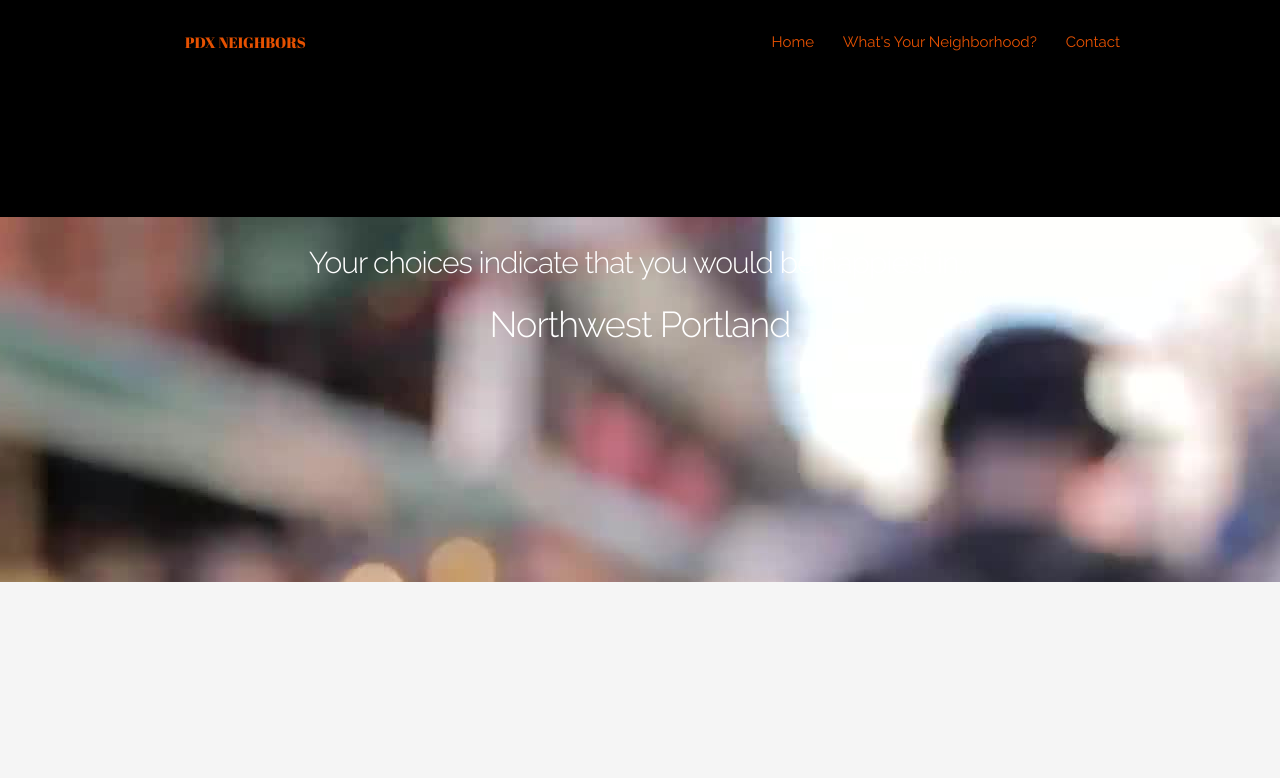
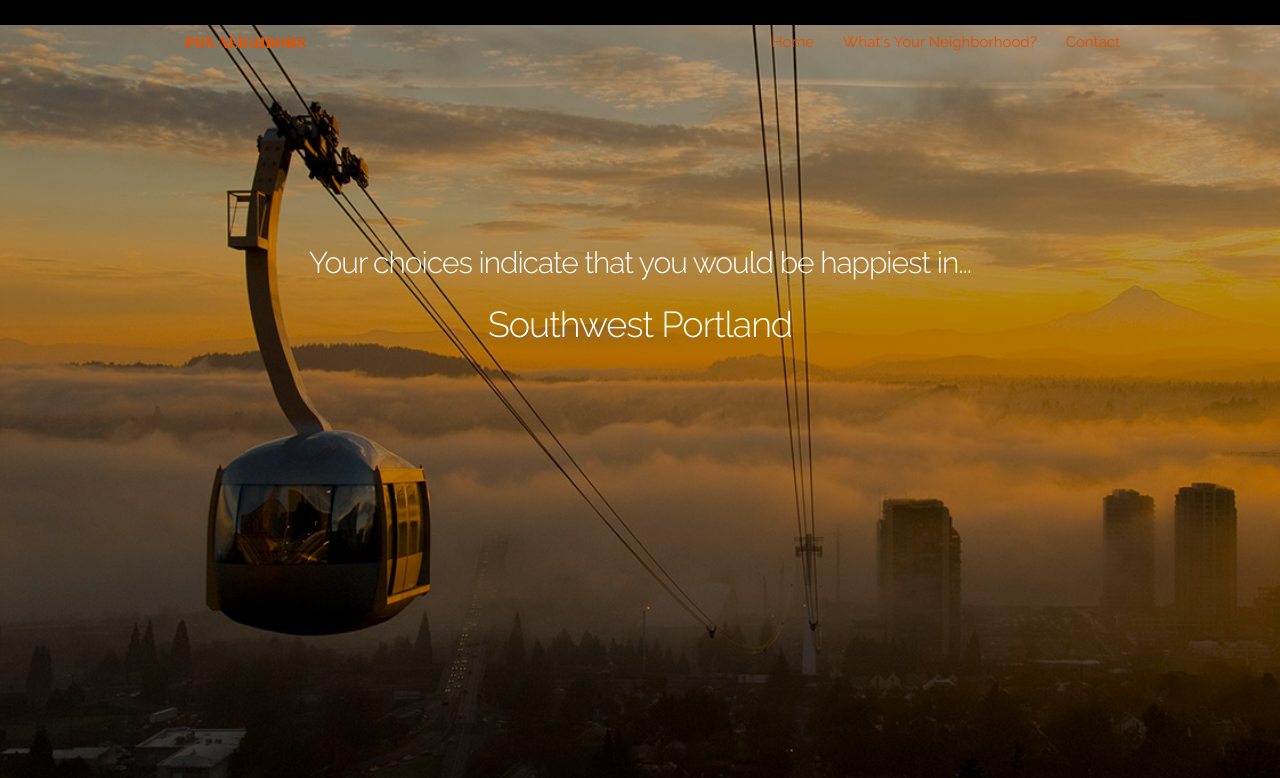
Before and after one commit to pdx-neighbors/pdx-neighbors, a plain HTML site: page resultsSW.html in a window 1280 px wide. Shown: the top 778 px of the page. Drawn offline with Linux system fonts and the light colour scheme; files whose address does not match are found by name.

Commit message:
photos added to SW

```diff
--- a/css/style.css
+++ b/css/style.css
@@ -128,7 +128,7 @@ img {
     height: 380px;
 }
 .customSW {
-    background-image: linear-gradient( rgba(0, 0, 0, 0.3), rgba(0, 0, 0, 0.3)), url('../images/st-johns-moving-guide 2.jpg');
+    background-image: linear-gradient( rgba(0, 0, 0, 0.3), rgba(0, 0, 0, 0.3)), url('../images/Tram-4.jpg');
     background-size: cover;
     /*background: whitesmoke;*/
     color: #000;
--- a/resultsSW.html
+++ b/resultsSW.html
@@ -29,12 +29,12 @@
     </div>
 
 
-    <div class="section areaPhotos">
+    <div class="section customSW">
         <div class="container">
             <div class="row">
                 <div class="tweleve column">
                     <h1 class="white"><span id="names">Your</span> choices indicate that you would be happiest in...</h1>
-                    <h3 class="white">Northwest Portland</h1>
+                    <h3 class="white">Southwest Portland</h1>
                     <br>
 
                 </div>
```
Also changed, not shown: images/Tram-4.jpg (added).
